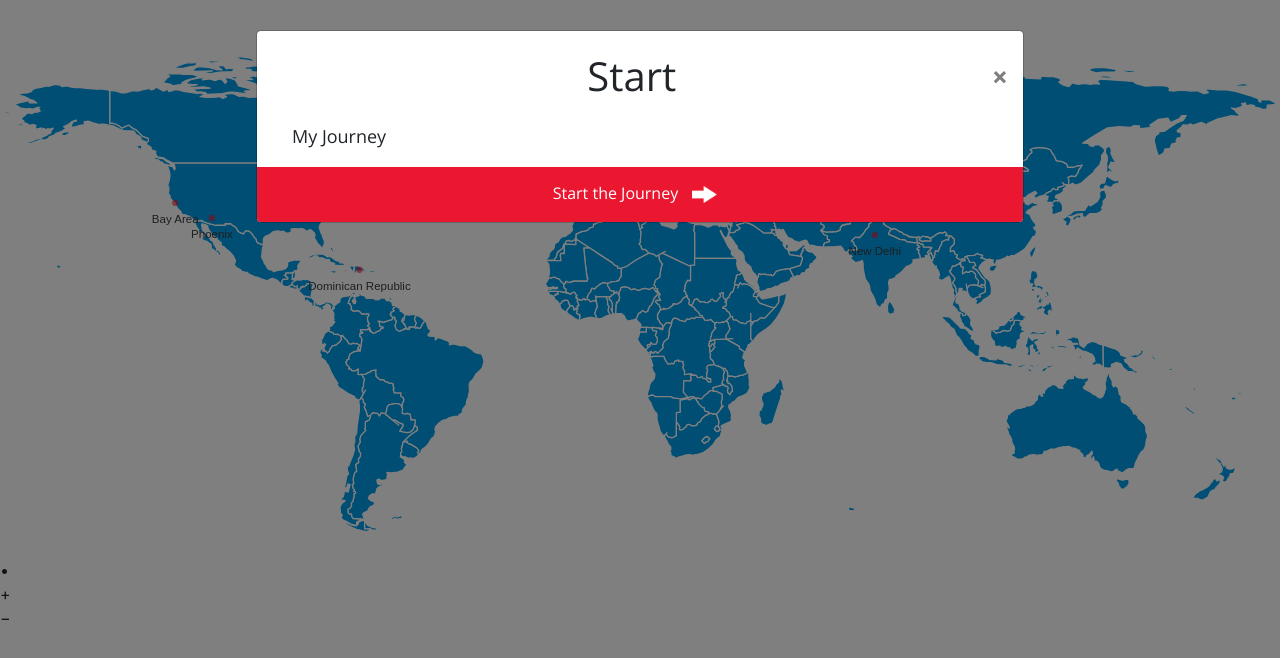
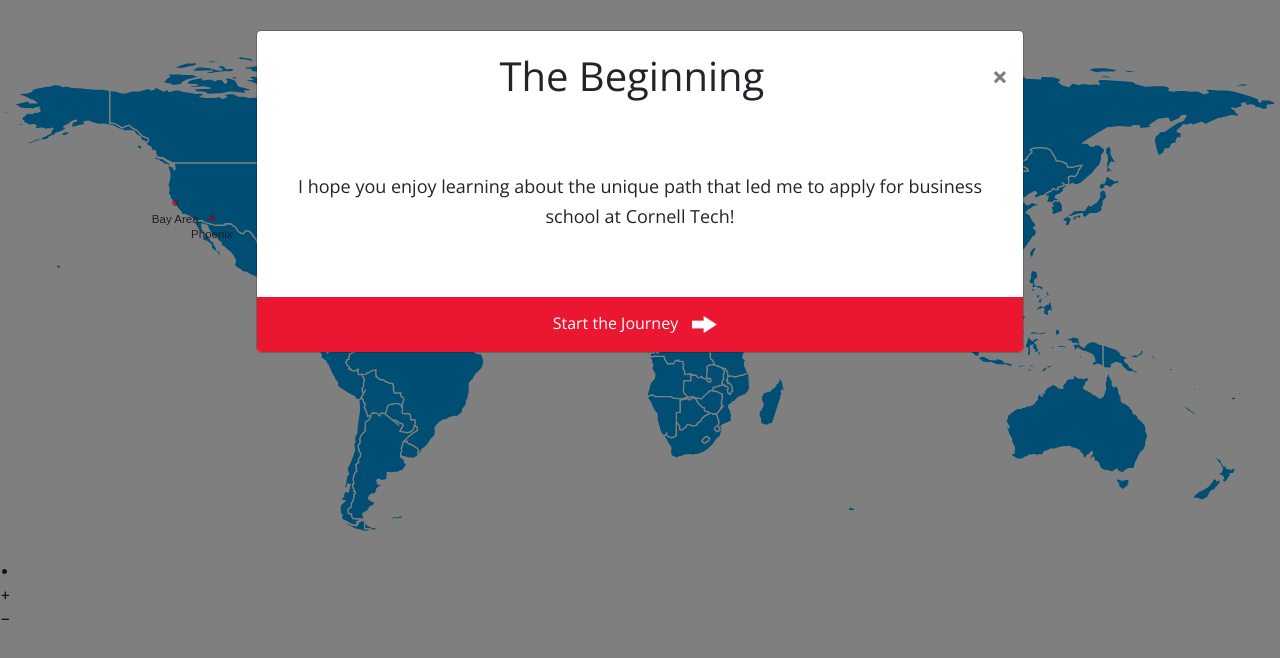
Before and after one commit to alexwines/cornell-project, a plain HTML site: page index.html in a window 1280 px wide. Drawn offline with nearby package versions, Linux system fonts and the light colour scheme.

Commit message:
update text and images

```diff
--- a/css/main.css
+++ b/css/main.css
@@ -68,6 +68,10 @@
   overflow: scroll;
 }
 
+.start {
+  margin: 50px 0;
+}
+
 .transcript p,
 .start p {
   font-family: 'Open Sans', sans-serif;
--- a/index.html
+++ b/index.html
@@ -27,7 +27,7 @@
       <div class="modal-dialog" role="document">
         <div class="modal-content">
           <div class="modal-header text-center">
-            <h5 class="col modal-title">Start</h5>
+            <h5 class="col modal-title">The Beginning</h5>
             <button type="button" class="close" data-dismiss="modal" aria-label="Close">
               <span aria-hidden="true">&times;</span>
             </button>
@@ -35,7 +35,7 @@
           <div class="modal-body">
             <div class="start">
               <div class="row">
-                <p class="col">My Journey</p>
+                <p class="col text-center">I hope you enjoy learning about the unique path that led me to apply for business school at Cornell Tech!</p>
               </div>
             </div>
           </div>
```
Also changed, not shown: images/phoenix-2.jpg, images/phoenix-3.jpg.
